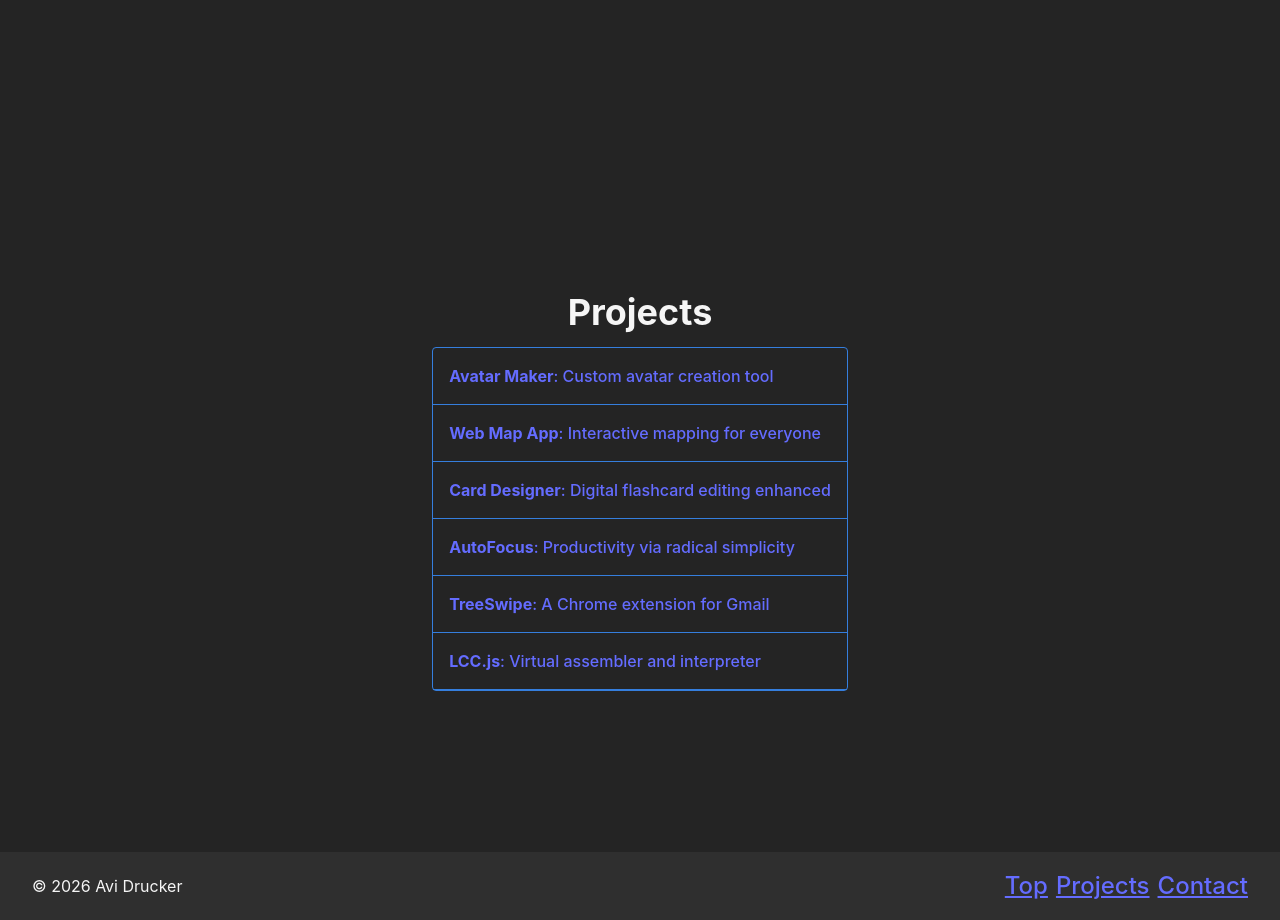
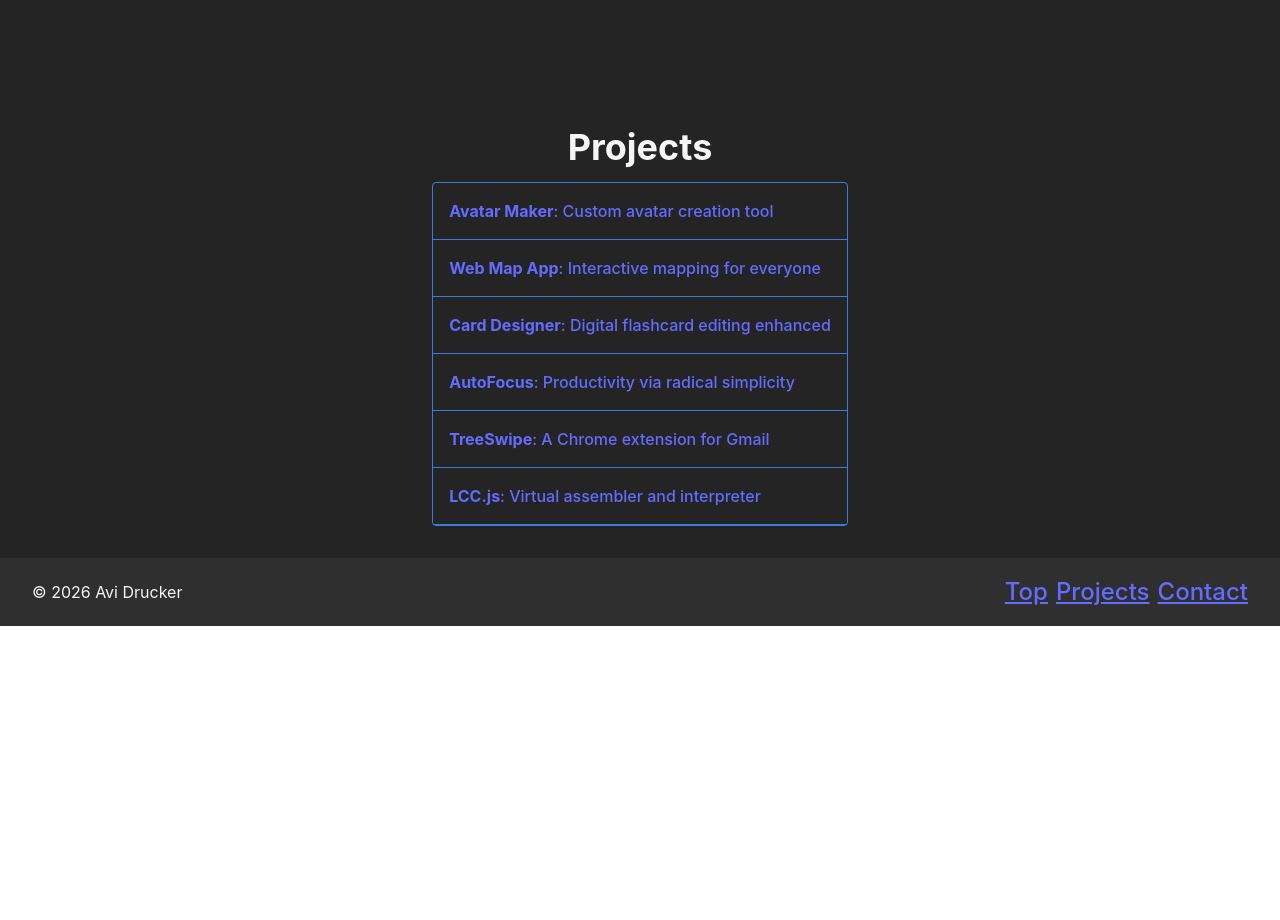
Before and after one commit to avidrucker/portfolio-website, a React (Vite) app: page / in a window 1280 px wide. Shown: the part 680-1600 px from the top of the page. After the commit the page ends 1306 px from the top, so only its background shows below. Built offline with nearby package versions, Linux system fonts and the light colour scheme; no server answers.

Commit message:
fix sticky footer for reduced height screens

```diff
--- a/src/components/Footer.jsx
+++ b/src/components/Footer.jsx
@@ -3,7 +3,7 @@ import { Link } from "react-router-dom";
 function Footer({ darkMode }) {
   return (
     <footer
-      className={`absolute-ns relative bottom-0 w-100 ${
+      className={`relative w-100 mt-auto ${
         darkMode ? "dark-surface-bg light" : "light-surface-bg dark"
       }`}
     >
--- a/src/pages/HomePage.jsx
+++ b/src/pages/HomePage.jsx
@@ -7,14 +7,14 @@ function HomePage({ darkMode }) {
         darkMode ? " dark-bg light " : " light-bg dark "
       }`}
     >
-      <section className={`first-page vh-100-ns flex flex-column justify-around-ns items-center`}>
+      <section className={`first-page min-vh-100-ns flex flex-column justify-around-ns items-center`}>
         <section className="jumbotron tc ph4">
           <h1 className="ma0 responsive-title pt4 pt0-ns">Software Expert</h1>
           <h2 className="ma0 pt2 responsive-subtitle balance fw6">I help people solve real-world problems</h2>
         </section>
       </section>
-      <section className={`second-page vh-100-ns pt4 pt0-ns flex flex-column justify-around items-center`}>
-        <section className="projects ph2 ph0-ns pb4 pb5-ns">
+      <section className={`second-page min-vh-90-ns pt4 pt0-ns flex flex-column justify-around items-center pb4-ns`}>
+        <section className="projects ph2 ph0-ns pb4 pb0-ns">
           <h2 className="tc f2 ma0 pb2-ns">Projects</h2>
           <ul className="list pl0 ml0 center mw6 ba b--blue br2 mv2 mv0-ns">
             <Link to="/projects/avatar-maker">
```
